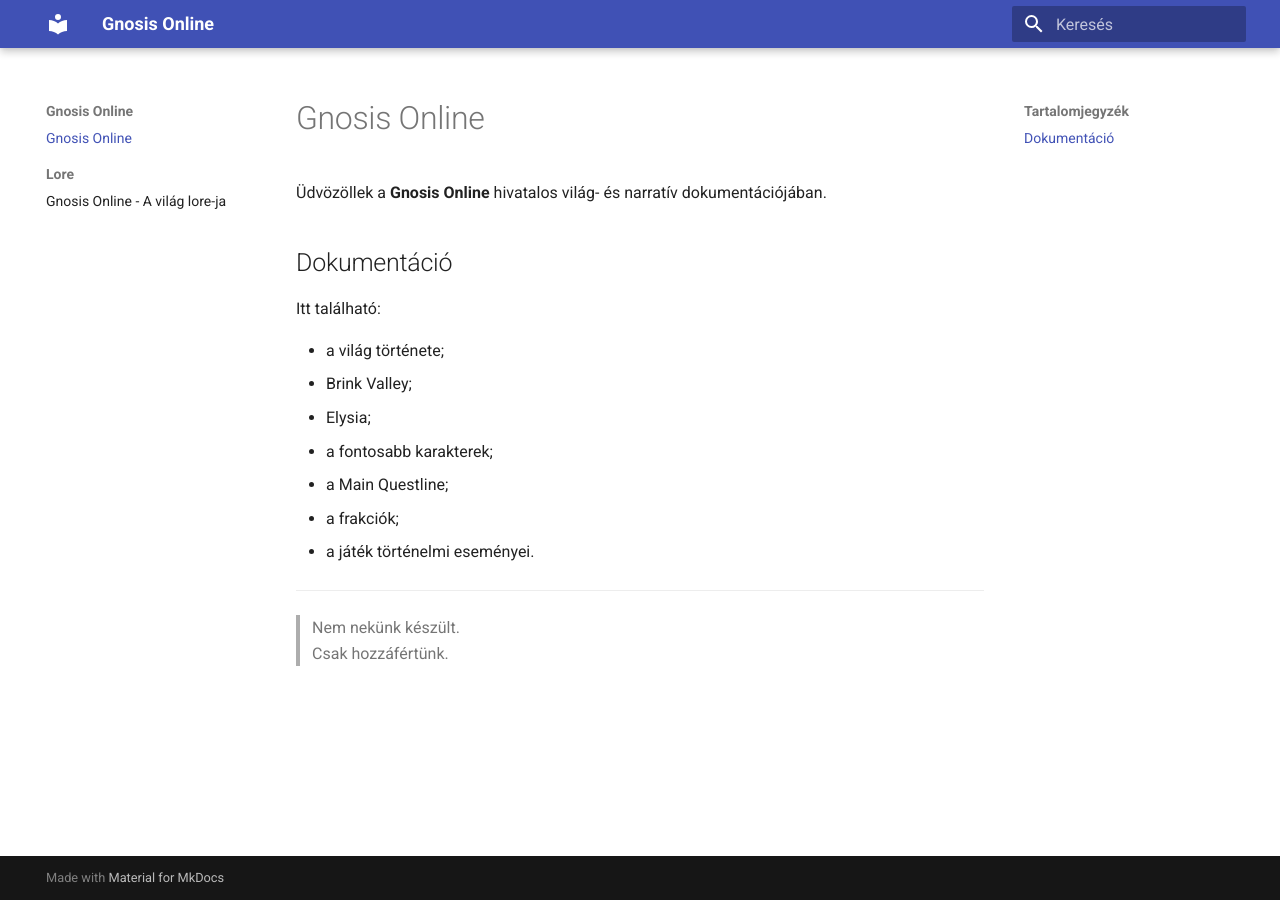
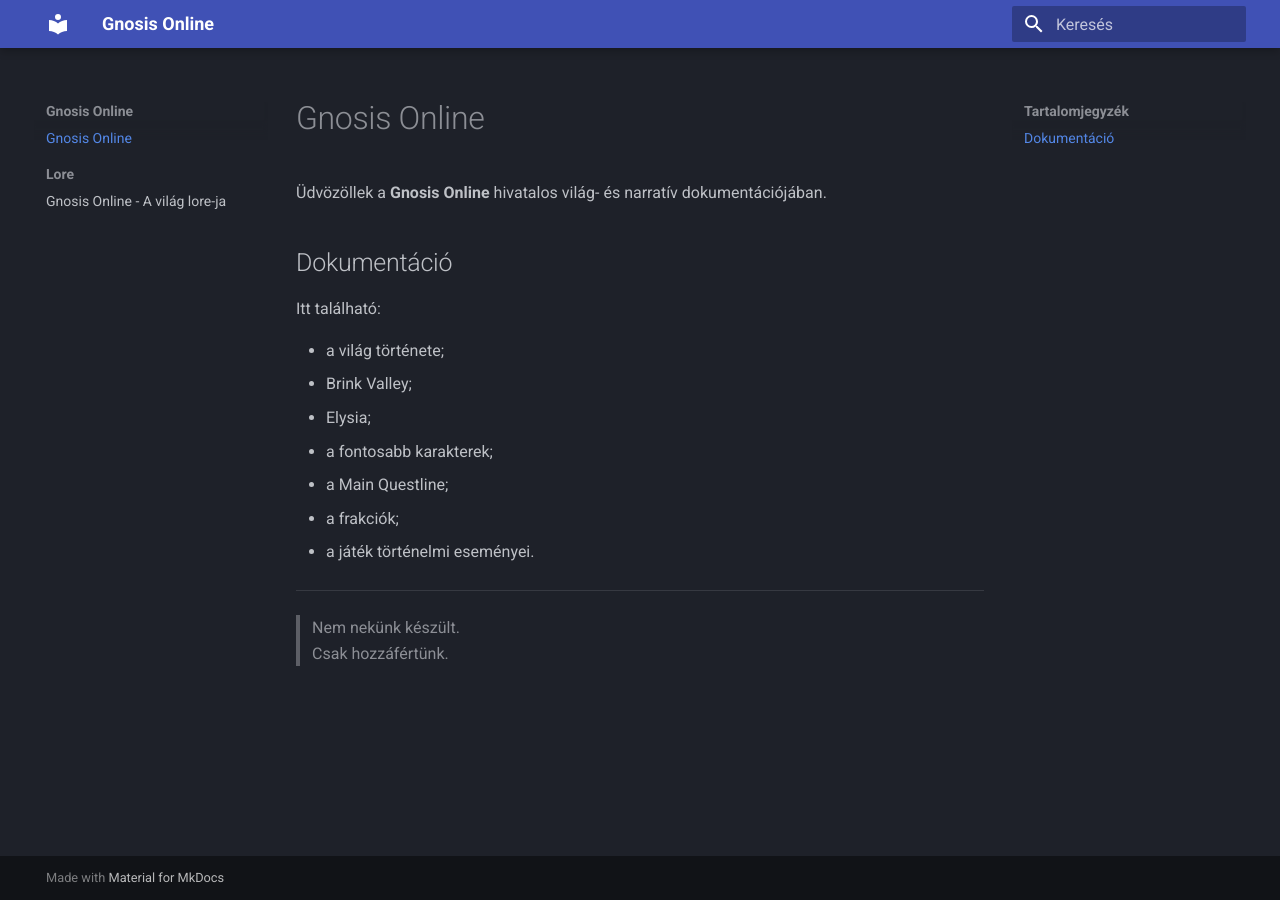
Before and after one commit to lyon1255/gnosis-online-docs, an MkDocs documentation site: the page built from docs/index.md, in a window 1280 px wide. Built offline with MkDocs 1.6.1 and Material for MkDocs 9.7.7, drawn with Linux system fonts in a browser that asks for light colours.

Commit message:
Update mkdocs.yml with palette and extra CSS
Added palette configuration and extra CSS file.

```diff
--- a/mkdocs.yml
+++ b/mkdocs.yml
@@ -6,12 +6,16 @@ theme:
   name: material
   language: hu
 
+  palette:
+    scheme: slate
+
   features:
     - navigation.sections
     - navigation.expand
     - navigation.top
     - search.suggest
     - search.highlight
+    - content.code.copy
 
 plugins:
   - search
@@ -22,3 +26,6 @@ markdown_extensions:
   - attr_list
   - toc:
       permalink: true
+
+extra_css:
+  - stylesheets/extra.css
```
